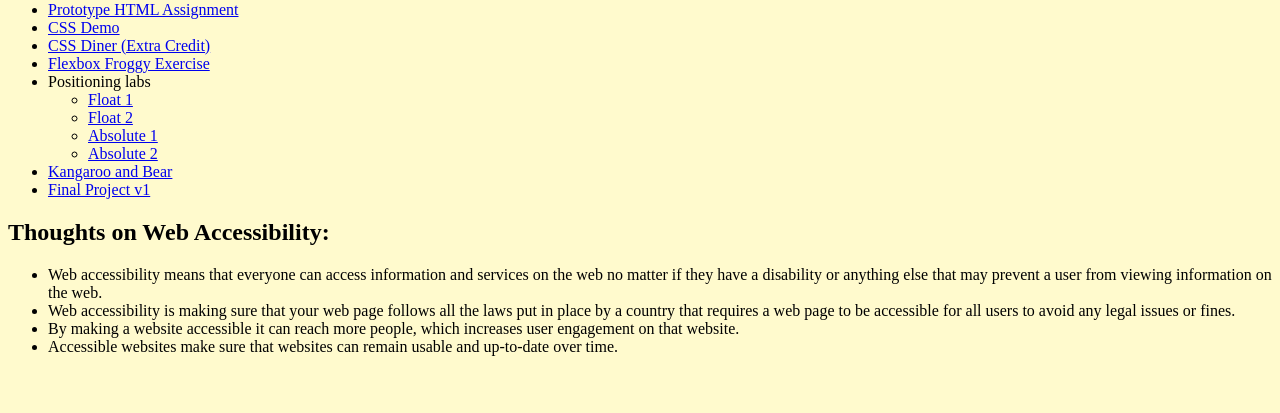
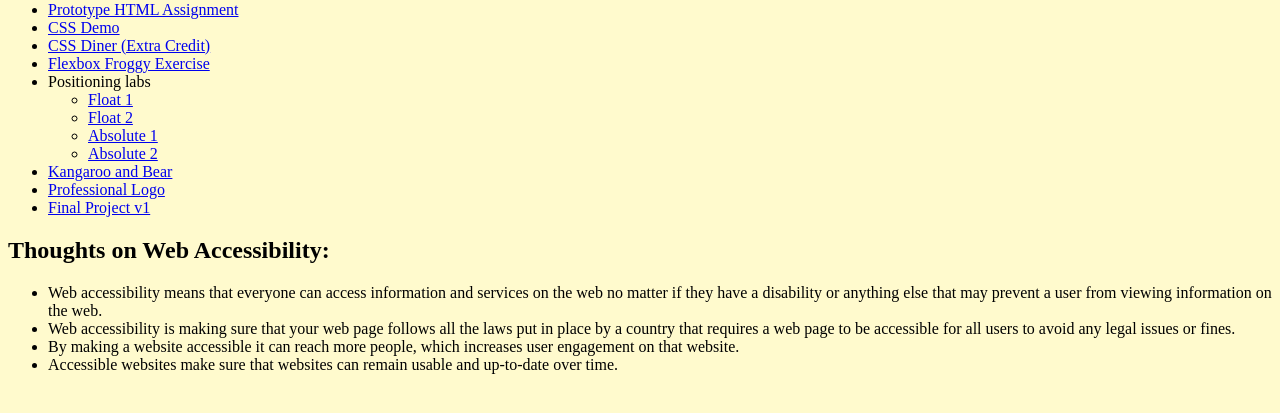
Before and after one commit to joshuameachem/ifsc-1310-01, a plain HTML site: page index.html in a window 1280 px wide. Shown: the part 79-492 px from the top of the page. Drawn offline with Linux system fonts and the light colour scheme.

Commit message:
added professional icon

```diff
--- a/index.html
+++ b/index.html
@@ -27,6 +27,7 @@
           <li><a href = "positioning labs/absolute-2.html">Absolute 2</a></li>
         </ul>
         <li><a href = "assets/img/Bear and Kangaroo_.jpg">Kangaroo and Bear</a></li>
+        <li><a href = "assets/img/Icon.jpg">Professional Logo</a></li>
         <li><a href = "final-v1/index.html">Final Project v1</a></li>
     </ul>
     </ul>
```
Also changed, not shown: assets/img/Icon.jpg (added).
